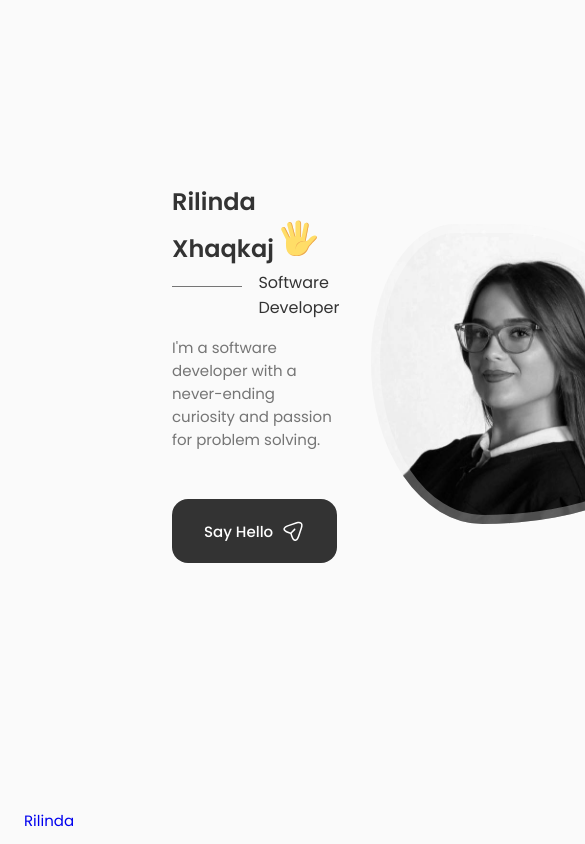
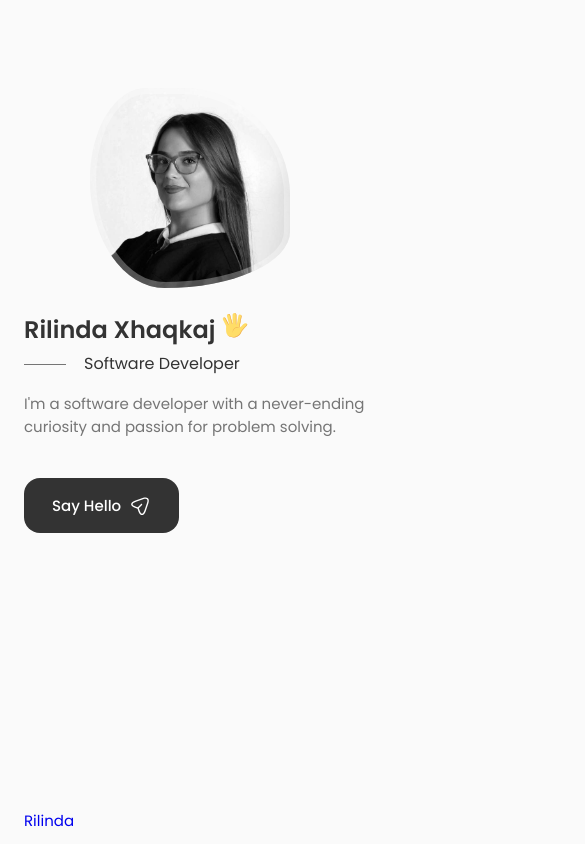
Before and after one commit to rxhaqkaj/personal-portfolio, a React (Create React App) app: page / in a window 390 px wide. Shown: the top 844 px of the page, 585 px wide, since content can reach past the window. Built offline with nearby package versions, Linux system fonts and the light colour scheme; the HTML template or start-up script is replaced by a standard one.

Commit message:
feat(home-page): scrolldown button, make intro section responsive

```diff
--- a/src/App.css
+++ b/src/App.css
@@ -174,10 +174,22 @@
     margin-right: var(--mb-1-5);
   }
 
+  .button {
+    padding: 1rem 1.75rem;
+  }
+
+  .button__icon {
+    width: 22px;
+    height: 22px;
+  }
+
 }
 
 /*Medium devices */
 @media screen and (max-width: 768px) {
+  .section {
+    padding: 2rem 0 4rem;
+  }
 
 }
 
@@ -187,9 +199,12 @@
 
 /*Small devices */
 @media screen and (max-width: 350px) {
+  :root {
+   --big-font-size: 2.25rem;
+  }
+
   .container {
     margin-left: var(--mb-1);
     margin-right: var(--mb-1);
   }
-
 }
--- a/src/components/home/Home.jsx
+++ b/src/components/home/Home.jsx
@@ -2,6 +2,7 @@
 import "./home.css"
 import Social from './Social'
 import Data from './Data'
+import ScrollDown from './ScrollDown'
 
 const Home = () => {
   return (
@@ -12,6 +13,7 @@
                 <div className="home__img"></div>
                 <Data/>
             </div>
+            <ScrollDown/>
         </div>
     </section>
   )
--- /dev/null
+++ b/src/components/home/ScrollDown.jsx
@@ -0,0 +1,20 @@
+import React from 'react'
+
+const ScrollDown = () => {
+    return (
+        <div className="home__scroll">
+            <a href="#about" class="home__scroll__button button__flex">
+                <svg width="32px" height="32px" class="home__scroll-mouse" viewBox="0 0 247 390" version="1.1" xmlns="http://www.w3.org/2000/svg" xmlnsXlink="http://www.w3.org/1999/xlink"
+                    style={{ fillRule: "evenodd", clipRule: "evenodd", strokeLinecap: "round", strokeLinejoin: "round", strokeMiterlimit: "1.5" }}>
+                    <path class="wheel" d="M123.359,79.775l0,72.843"
+                        style={{ fill: "none", stroke: "var(--title-color)", strokeWidth: "20px" }}>
+                    </path>
+                    <path id="mouse" d="M236.717,123.359c0,-62.565 -50.794,-113.359 -113.358,-113.359c-62.565,0 -113.359,50.794 -113.359,113.359l0,143.237c0,62.565 50.794,113.359 113.359,113.359c62.564,0 113.358,-50.794 113.358,-113.359l0,-143.237Z" style={{ fill: "none", stroke: "var(--title-color)", strokeWidth: "20px" }}></path></svg>
+                <span class="home__scroll__name">
+                    Scroll Down</span>
+                <i class="uil uil-arrow-down home__scroll__arrow"></i></a>
+        </div>
+    )
+}
+
+export default ScrollDown
--- a/src/components/home/home.css
+++ b/src/components/home/home.css
@@ -1,3 +1,7 @@
+.home__container {
+    row-gap: 7rem;
+}
+
 .home__content {
     grid-template-columns: 116px repeat(2,1fr);
     padding-top: 5.5rem;
@@ -79,3 +83,110 @@
         border-radius: 60% 40% 30% 70%/60% 30% 70% 40%;
     }
 }
+
+.home__scroll {
+    margin-left: 9.25rem;
+}
+
+.wheel {
+    animation: scroll 2s ease infinite;
+}
+
+@keyframes scroll {
+    0% {
+        transform: translateY(0);
+    }
+    30% {
+        transform: translateY(30%);
+    }
+}
+
+.home__scroll__name {
+    color: var(--title-color);
+    font-weight: var(--font-medium);
+    margin-right: var(--mb-0-25);
+    margin-left: 2px;
+}
+
+.home__scroll__arrow {
+    font-size: 1.25rem;
+    color: var(--title-color);
+}
+
+/*Medium devices */
+@media screen and (max-width: 992px) {
+    .home__content {
+        grid-template-columns: 100px repeat(2,1fr);
+        column-gap: 1.25rem;
+    }
+
+    .home__hand {
+        width: 26px;
+        height: 26px;
+    }
+
+    .home__subtitle {
+        padding-left: 3.75rem;
+        margin-bottom: var(--mb-1);
+    }
+
+    .home__subtitle::before {
+        width: 42px;
+        top: 0.8rem;
+    }
+
+    .home__description {
+        max-width: initial;
+        margin-bottom: var(--mb-2-5);
+    }
+
+    .home__img {
+        width: 250px;
+        height: 250px;
+        box-shadow: inset 0 0 0 8px rgb(255 255 255 / 30%);
+    }
+
+    .home__scroll {
+        margin-left: 7.5rem;
+    }
+}
+
+@media screen and (max-width: 768px) {
+    .home__content {
+        grid-template-columns: 0.5fr 3fr;
+        padding-top: 3.5rem;
+    }
+
+    .home__img {
+        order: initial;
+        justify-self: initial;
+    }
+
+    .home__data {
+       grid-column: 1/3;
+    }
+
+    .home__img {
+        width: 200px;
+        height: 200px;
+        box-shadow: inset 0 0 0 6px rgb(255 255 255 / 30%);
+    }
+
+    .home__scroll {
+        display: none;
+    }
+
+}
+
+/*Small devices */
+@media screen and (max-width: 350px) {
+    .home__img {
+       width: 180px;
+       height: 180px;
+    }
+
+    .home__hand {
+        width: 22px;
+        height: 22px;
+     }
+}
```
